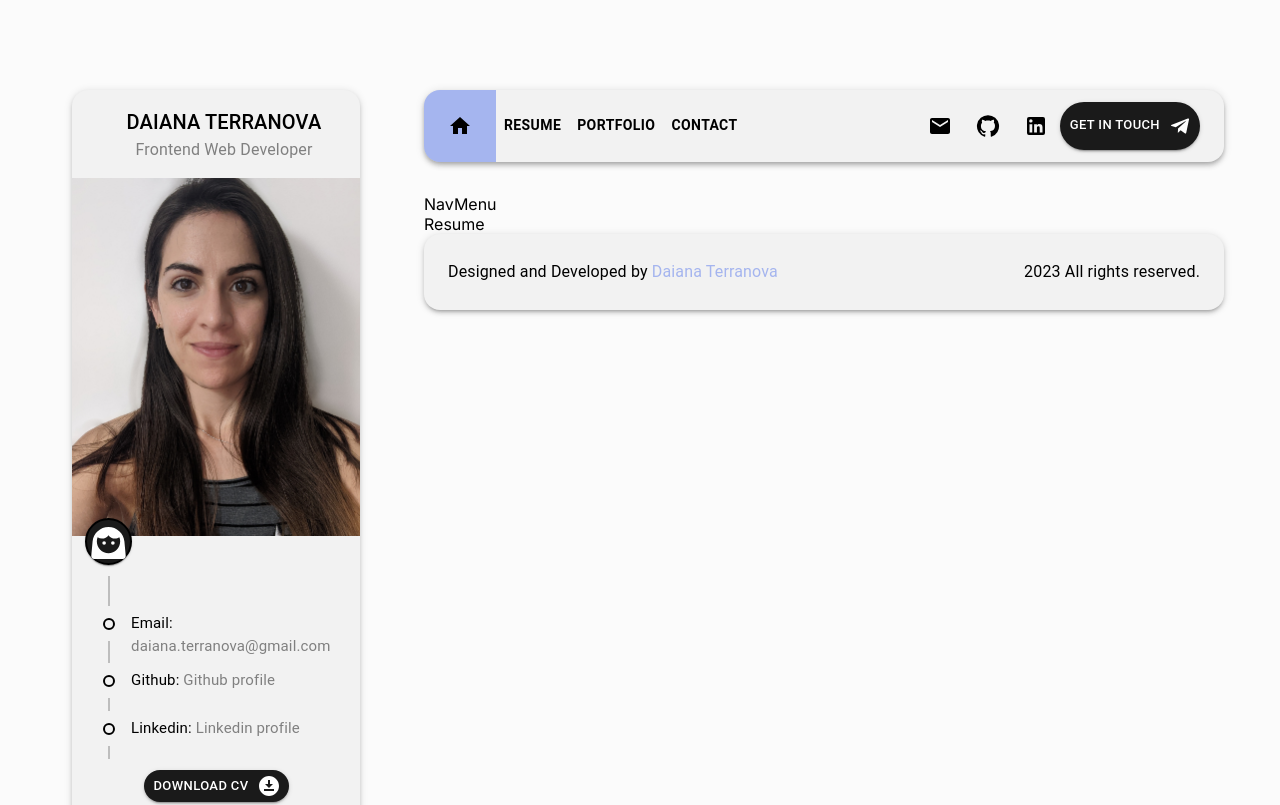
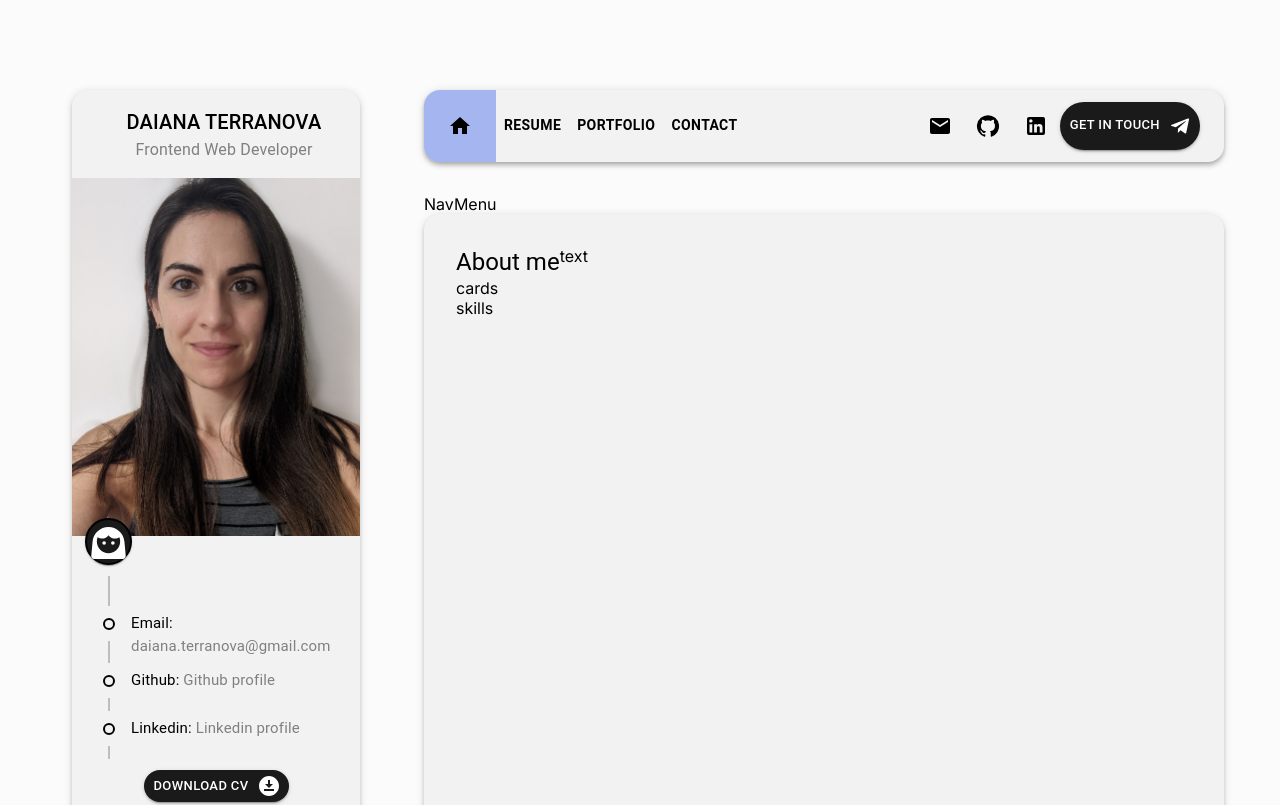
Before and after one commit to daiterranova/Portfolio, a React (Vite) app: page / in a window 1280 px wide. Shown: the top 805 px of the page. Built offline with nearby package versions, Linux system fonts and the light colour scheme.

Commit message:
added general structure

```diff
--- a/src/pages/Resume.jsx
+++ b/src/pages/Resume.jsx
@@ -1,7 +1,35 @@
+import { Grid, Typography } from "@mui/material";
 import React from "react";
 
 const Resume = () => {
-  return (<div>Resume</div>)
+
+  const containerStyles ={
+    boxShadow: 3,
+    alignItems:'center',
+    flexDirection:'column',
+    marginBottom:'2rem',
+    minHeight:'100vh',
+    padding:'2rem'
+  }
+  return (
+  <>
+    <Grid container sx={containerStyles} className="container">
+      <Grid container item>
+        <Grid item> <Typography variant="h5">About me</Typography></Grid>
+        <Grid item>text</Grid>
+      </Grid>
+      <Grid container item>
+        <Grid item> <Typography></Typography></Grid>
+        <Grid item> cards</Grid>
+      </Grid>
+      <Grid container item>
+        <Grid item> <Typography></Typography></Grid>
+        <Grid item>skills</Grid>
+      </Grid>
+    </Grid>
+
+  </>
+)
 };
 
 export default Resume;
```
